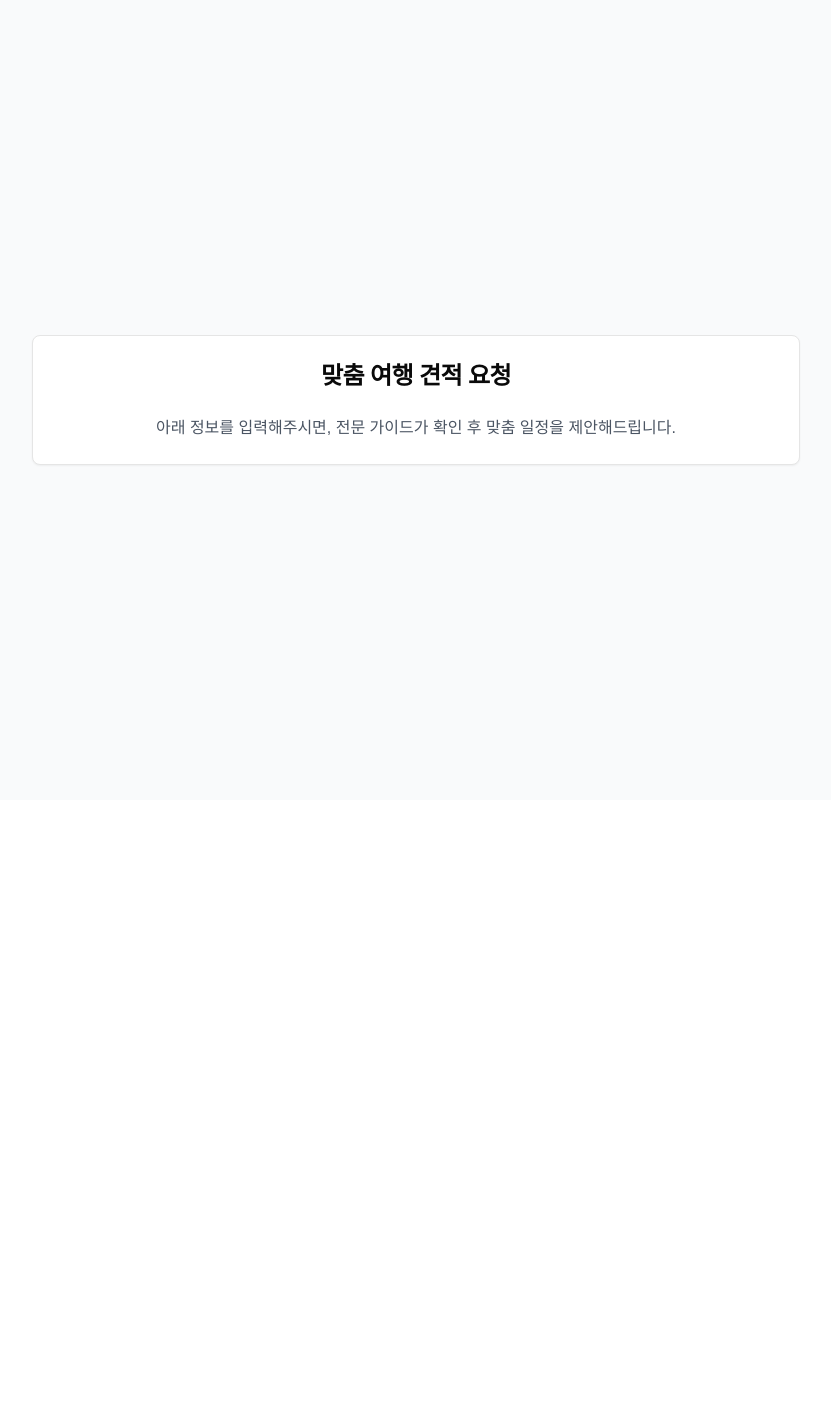
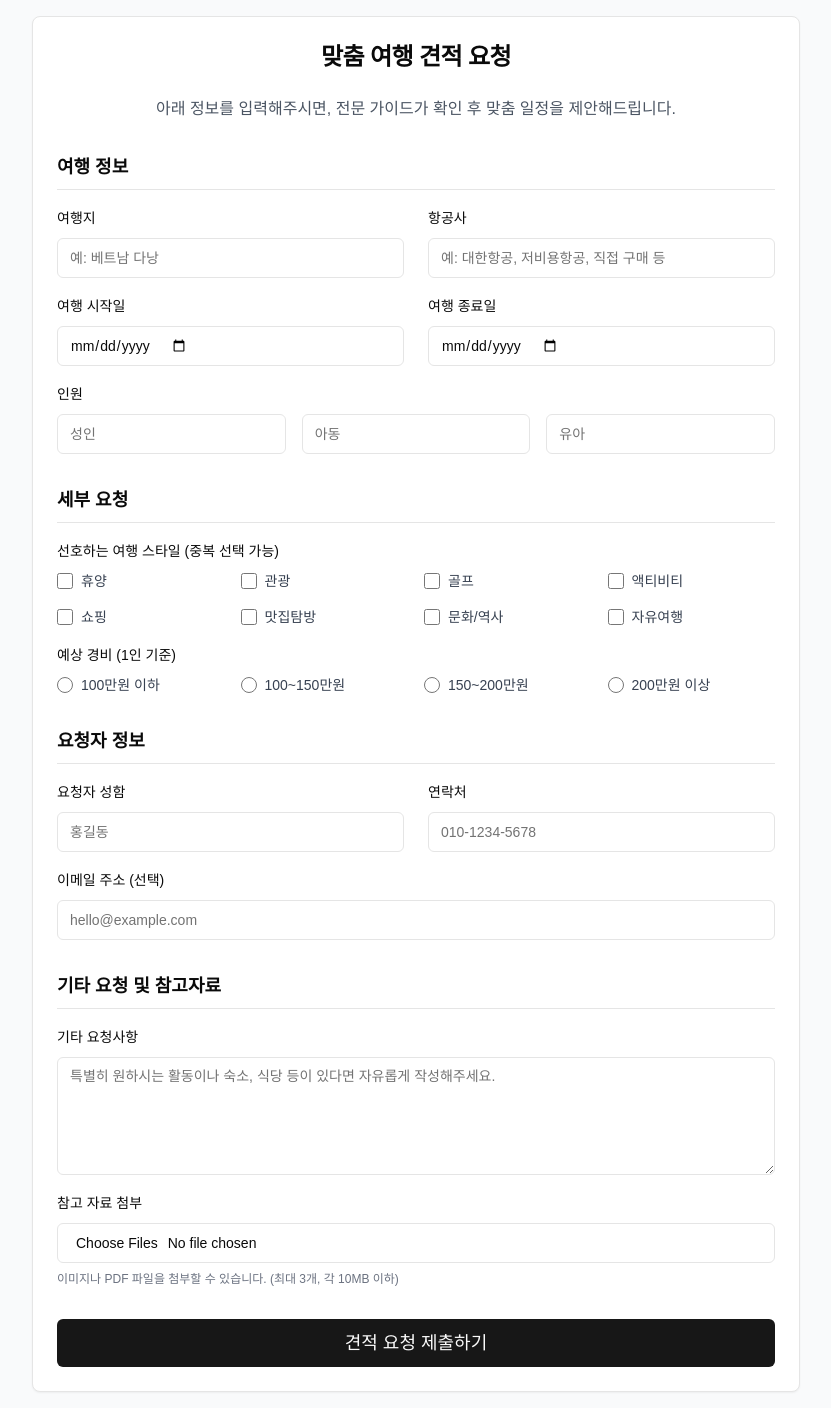
Before and after one commit to DRSHIN1025/tour-guider-homepage, a Next.js app: page /quote in a window 1280 px wide. Shown: the whole page, without its empty margins (224-1055 px from the left). Before the commit the page ends 800 px from the top, so only its background shows below. Built offline with nearby package versions, Linux system fonts and the light colour scheme.

Commit message:
feat: Complete quote form UI components

```diff
--- a/app/quote/page.tsx
+++ b/app/quote/page.tsx
@@ -15,14 +15,114 @@ export default function QuoteFormPage() {
           </CardTitle>
         </CardHeader>
         <CardContent>
-          <form className="space-y-6">
+          <form className="space-y-8">
             <div className="text-center">
               <p className="text-gray-600">
                 아래 정보를 입력해주시면, 전문 가이드가 확인 후 맞춤 일정을
                 제안해드립니다.
               </p>
             </div>
-            {/* 여기에 폼 필드들이 추가될 예정입니다. */}
+
+            {/* 여행 정보 섹션 */}
+            <div className="space-y-4">
+              <h3 className="text-lg font-semibold border-b pb-2">여행 정보</h3>
+              <div className="grid grid-cols-1 md:grid-cols-2 gap-6">
+                <div className="space-y-2">
+                  <Label htmlFor="destination">여행지</Label>
+                  <Input id="destination" placeholder="예: 베트남 다낭" />
+                </div>
+                <div className="space-y-2">
+                  <Label htmlFor="airline">항공사</Label>
+                  <Input id="airline" placeholder="예: 대한항공, 저비용항공, 직접 구매 등" />
+                </div>
+              </div>
+              <div className="grid grid-cols-1 md:grid-cols-2 gap-6">
+                <div className="space-y-2">
+                  <Label htmlFor="start-date">여행 시작일</Label>
+                  {/* TODO: Calendar component will be here */}
+                  <Input id="start-date" type="date" />
+                </div>
+                <div className="space-y-2">
+                  <Label htmlFor="end-date">여행 종료일</Label>
+                  {/* TODO: Calendar component will be here */}
+                  <Input id="end-date" type="date" />
+                </div>
+              </div>
+              <div className="space-y-2">
+                <Label>인원</Label>
+                <div className="grid grid-cols-3 gap-4">
+                  <Input type="number" placeholder="성인" />
+                  <Input type="number" placeholder="아동" />
+                  <Input type="number" placeholder="유아" />
+                </div>
+              </div>
+            </div>
+
+            {/* 세부 요청 섹션 */}
+            <div className="space-y-4">
+              <h3 className="text-lg font-semibold border-b pb-2">세부 요청</h3>
+              <div className="space-y-2">
+                <Label>선호하는 여행 스타일 (중복 선택 가능)</Label>
+                <div className="grid grid-cols-2 md:grid-cols-4 gap-4">
+                  {["휴양", "관광", "골프", "액티비티", "쇼핑", "맛집탐방", "문화/역사", "자유여행"].map((style) => (
+                    <div key={style} className="flex items-center space-x-2">
+                      <input type="checkbox" id={style} value={style} className="h-4 w-4 rounded border-gray-300 text-indigo-600 focus:ring-indigo-500" />
+                      <label htmlFor={style} className="text-sm text-gray-700">{style}</label>
+                    </div>
+                  ))}
+                </div>
+              </div>
+              <div className="space-y-2">
+                <Label>예상 경비 (1인 기준)</Label>
+                <div className="grid grid-cols-2 md:grid-cols-4 gap-4">
+                   {["100만원 이하", "100~150만원", "150~200만원", "200만원 이상"].map((budget) => (
+                    <div key={budget} className="flex items-center space-x-2">
+                      <input type="radio" id={budget} name="budget" value={budget} className="h-4 w-4 text-indigo-600 border-gray-300 focus:ring-indigo-500" />
+                      <label htmlFor={budget} className="text-sm text-gray-700">{budget}</label>
+                    </div>
+                  ))}
+                </div>
+              </div>
+            </div>
+
+            {/* 요청자 정보 섹션 */}
+            <div className="space-y-4">
+              <h3 className="text-lg font-semibold border-b pb-2">요청자 정보</h3>
+              <div className="grid grid-cols-1 md:grid-cols-2 gap-6">
+                <div className="space-y-2">
+                  <Label htmlFor="name">요청자 성함</Label>
+                  <Input id="name" placeholder="홍길동" required />
+                </div>
+                <div className="space-y-2">
+                  <Label htmlFor="phone">연락처</Label>
+                  <Input id="phone" placeholder="010-1234-5678" required />
+                </div>
+              </div>
+               <div className="space-y-2">
+                  <Label htmlFor="email">이메일 주소 (선택)</Label>
+                  <Input id="email" type="email" placeholder="hello@example.com" />
+                </div>
+            </div>
+
+            {/* 기타 요청사항 및 파일 첨부 */}
+            <div className="space-y-4">
+              <h3 className="text-lg font-semibold border-b pb-2">기타 요청 및 참고자료</h3>
+              <div className="space-y-2">
+                <Label htmlFor="requests">기타 요청사항</Label>
+                <Textarea id="requests" placeholder="특별히 원하시는 활동이나 숙소, 식당 등이 있다면 자유롭게 작성해주세요." rows={5} />
+              </div>
+              <div className="space-y-2">
+                <Label htmlFor="attachments">참고 자료 첨부</Label>
+                <Input id="attachments" type="file" multiple />
+                <p className="text-xs text-gray-500">
+                  이미지나 PDF 파일을 첨부할 수 있습니다. (최대 3개, 각 10MB 이하)
+                </p>
+              </div>
+            </div>
+
+            <Button type="submit" className="w-full text-lg py-6">
+              견적 요청 제출하기
+            </Button>
           </form>
         </CardContent>
       </Card>
```
